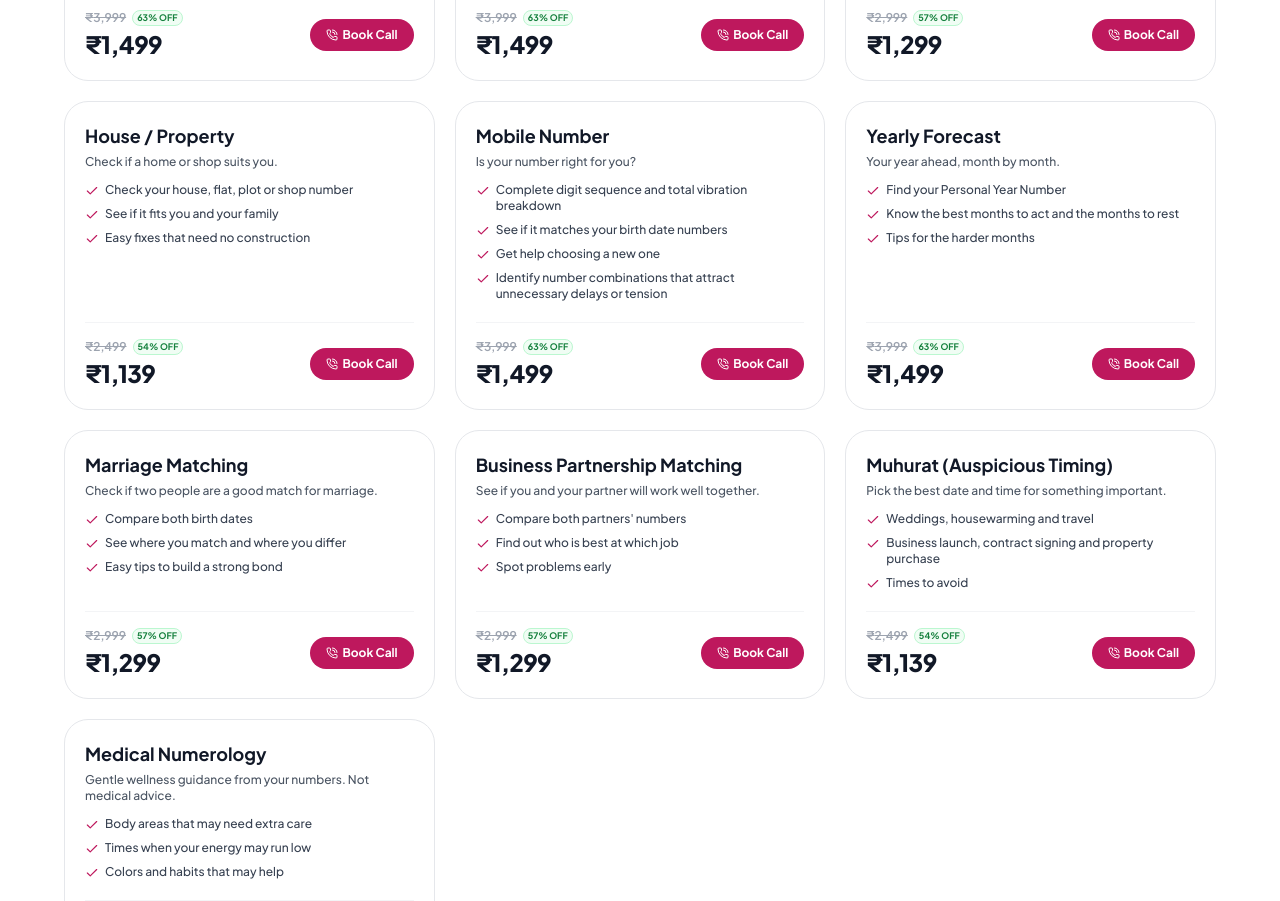
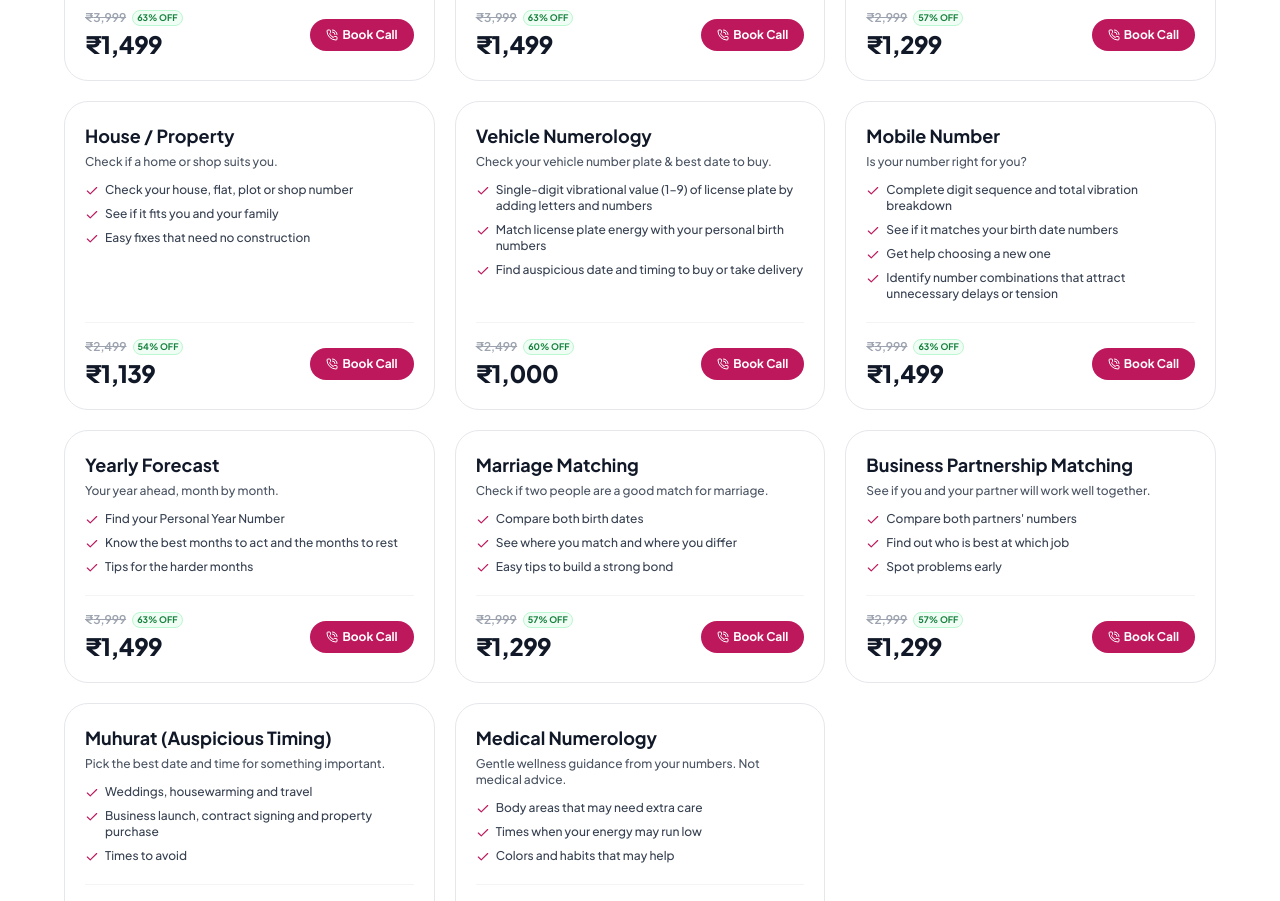
Before and after one commit to khushislab/Numerology-by-Nandini-Chauhan, a React (Vite) app: page / in a window 1280 px wide. Shown: the part 1760-2661 px from the top of the page. Built offline with nearby package versions, Linux system fonts and the light colour scheme.

Commit message:
feat: add Vehicle Numerology service
Expand service offerings to include Vehicle Numerology for license plate and purchase timing analysis. Updated booking options, service details, and SEO keywords.

```diff
--- a/components/BookingModal.tsx
+++ b/components/BookingModal.tsx
@@ -16,6 +16,7 @@ const availableServices = [
   "Baby Name Numerology (₹1,499)",
   "Litigation / Divorce (₹1,299)",
   "House / Property (₹1,139)",
+  "Vehicle Numerology (₹1,000)",
   "Mobile Number (₹1,499)",
   "Yearly Forecast (₹1,499)",
   "Marriage Matching (₹1,299)",
--- a/components/Services.tsx
+++ b/components/Services.tsx
@@ -100,6 +100,18 @@ const services: ServiceItem[] = [
       "Check your house, flat, plot or shop number",
       "See if it fits you and your family",
       "Easy fixes that need no construction"
+    ]
+  },
+  {
+    name: "Vehicle Numerology",
+    regularPrice: "2,499",
+    price: "1,000",
+    off: "60%",
+    subtitle: "Check your vehicle number plate & best date to buy.",
+    outcomes: [
+      "Single-digit vibrational value (1–9) of license plate by adding letters and numbers",
+      "Match license plate energy with your personal birth numbers",
+      "Find auspicious date and timing to buy or take delivery"
     ]
   },
   {
--- a/index.html
+++ b/index.html
@@ -8,7 +8,7 @@
   <title>Numerology by Nandinii J Chauhan | Birth Chart Analysis & Numerology Forecast</title>
   <meta name="title" content="Numerology by Nandinii J Chauhan | Birth Chart Analysis & Numerology Forecast">
   <meta name="description" content="Personal numerology consultations offering birth chart analysis, monthly numerology forecast, relationship compatibility, name correction, and career timing guidance by Nandinii J Chauhan.">
-  <meta name="keywords" content="birth chart analysis, monthly numerology forecast, life path number, numerology consultation, relationship compatibility numerology, career timing numerology, name correction numerology, baby name numerology, business name numerology, Chaldean numerology reading, personal year cycle, spiritual clarity, Numerology by Nandinii J Chauhan">
+  <meta name="keywords" content="birth chart analysis, monthly numerology forecast, vehicle numerology, vehicle number plate numerology, life path number, numerology consultation, relationship compatibility numerology, career timing numerology, name correction numerology, baby name numerology, business name numerology, Chaldean numerology reading, personal year cycle, spiritual clarity, Numerology by Nandinii J Chauhan">
   <meta name="author" content="Nandinii J Chauhan">
   <meta name="publisher" content="Numerology by Nandinii J Chauhan">
   <meta name="robots" content="index, follow">
```
